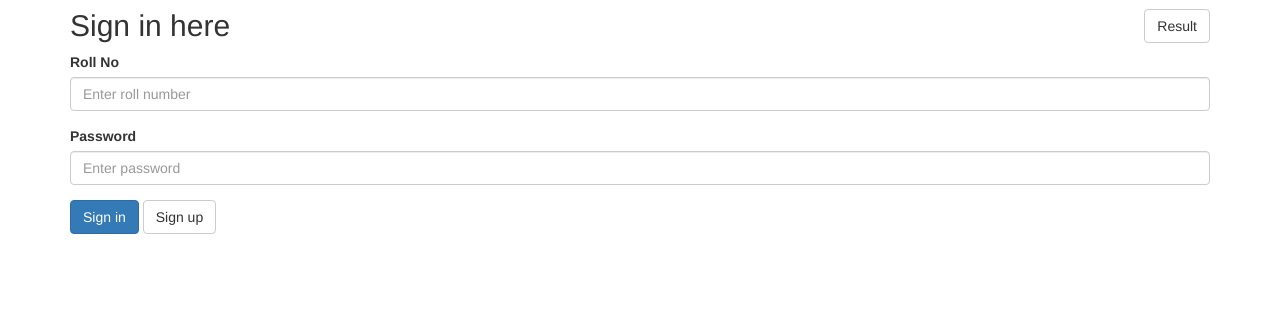
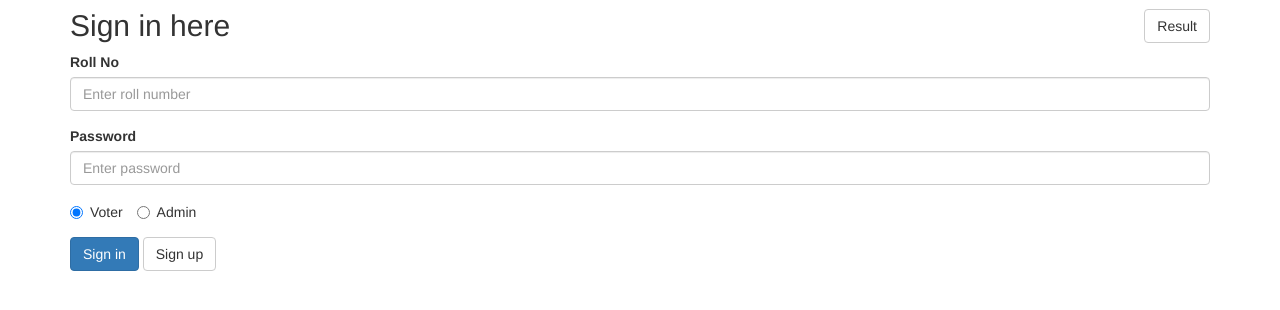
Before and after one commit to suvambasak/eVoting-blockchain, a Flask app: page / in a window 1280 px wide. Shown: the part 281-591 px from the top of the page. Run offline with Flask 3, Linux system fonts and the light colour scheme; some libraries are stand-ins or nearby versions.

Commit message:
Admin login design

```diff
--- a/dapp/auth.py
+++ b/dapp/auth.py
@@ -27,25 +27,33 @@ def signup():
 def signin_post():
     roll_number = request.form.get('rollno').strip()
     password = request.form.get('pwd').strip()
+    user_type = request.form['user_type']
 
-    valid, msg = validate_signin(roll_number, password)
-    if not valid:
-        flash(msg)
-        return redirect(url_for('auth.index'))
+    if user_type == 'voter':
+        valid, msg = validate_signin(roll_number, password)
+        if not valid:
+            flash(msg)
+            return redirect(url_for('auth.index'))
 
-    roll_number_hash = hashlib.sha256(bytes(roll_number, 'UTF-8')).hexdigest()
-    voter = Voter.query.filter_by(roll_number_hash=roll_number_hash).first()
+        roll_number_hash = hashlib.sha256(
+            bytes(roll_number, 'UTF-8')).hexdigest()
+        voter = Voter.query.filter_by(
+            roll_number_hash=roll_number_hash).first()
 
-    if not voter:
-        return redirect(url_for('auth.signup'))
+        if not voter:
+            return redirect(url_for('auth.signup'))
 
-    if not check_password_hash(voter.password, password):
-        return redirect(url_for('auth.index'))
+        if not check_password_hash(voter.password, password):
+            return redirect(url_for('auth.index'))
 
-    # Login code here
-    login_user(voter)
+        # Login code here
+        login_user(voter)
 
-    return redirect(url_for('main.candidates'))
+        return redirect(url_for('main.candidates'))
+    elif user_type == 'admin':
+        return 'Admin user'
+    else:
+        return redirect(url_for('main.index'))
 
 
 @auth.route('/logout')
--- a/dapp/templates/index.html
+++ b/dapp/templates/index.html
@@ -17,6 +17,14 @@
         <label for="pwd">Password</label>
         <input type="password" class="form-control" id="pwd" placeholder="Enter password" name="pwd">
     </div>
+    <div class="form-group">
+        <label class="radio-inline">
+            <input type="radio" name="user_type" id="voter" value="voter" checked>Voter
+        </label>
+        <label class="radio-inline">
+            <input type="radio" name="user_type" value="admin" id="admin">Admin
+        </label>
+    </div>
     <button type="submit" class="btn btn-primary">Sign in</button>
     <a href="{{url_for('auth.signup')}}"><button type="button" class="btn btn-default">Sign up</button></a>
 </form>
```
Also changed, not shown: testing/frontend/index.html (+8 -0 lines).
